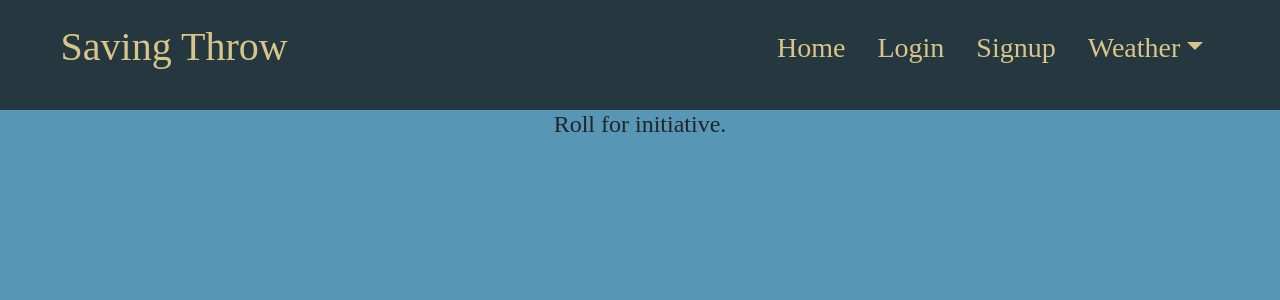
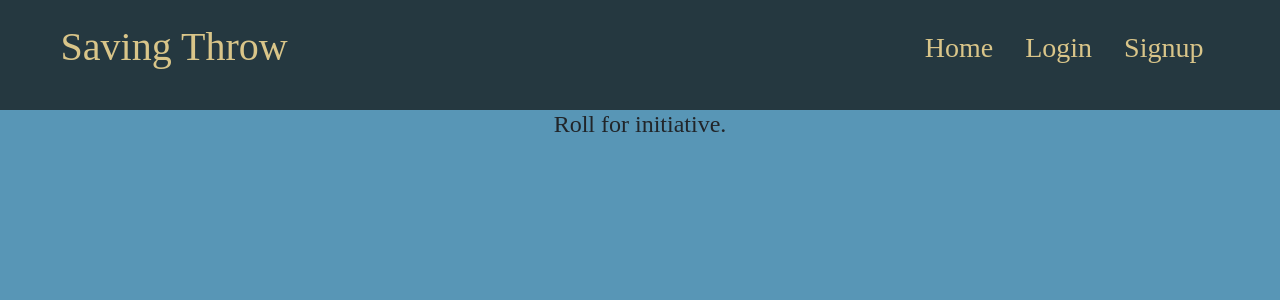
Before and after one commit to AnthonyRqqq/saving-throw-app, a React (Vite) app in the folder client/: page / in a window 1280 px wide. Shown: the top 300 px of the page. Built offline with nearby package versions, Linux system fonts and the light colour scheme.

Commit message:
Updated css for dropdown menu, navbar only has login/signup options before user is logged in

```diff
--- a/client/src/App.css
+++ b/client/src/App.css
@@ -31,6 +31,11 @@ h1 {
   color: #d9c589;
 }
 
+/* Prevents items in dropdown from turning blue when clicked */
+.link-item {
+  background-color: transparent !important;
+}
+
 .link-item:hover,
 .dropdown-toggle:hover {
   color: #96875d;
--- a/client/src/components/Navigation.jsx
+++ b/client/src/components/Navigation.jsx
@@ -53,9 +53,7 @@ export default function Navigation() {
             <Link
               to="/signup"
               className={`${
-                currentPage === "/signup"
-                  ? "nav-link active-link"
-                  : "nav-link"
+                currentPage === "/signup" ? "nav-link active-link" : "nav-link"
               } link-item`}
             >
               Signup
@@ -64,6 +62,7 @@ export default function Navigation() {
         )}
 
         {/* Weather dropdown */}
+        {Auth.loggedIn() && (
           <li className="nav-item dropdown">
             <a
               className="nav-link dropdown-toggle"
@@ -106,6 +105,7 @@ export default function Navigation() {
               </li>
             </ul>
           </li>
+        )}
       </ul>
     </div>
   );
```
Lines whose indentation alone changed are shown as unchanged.
